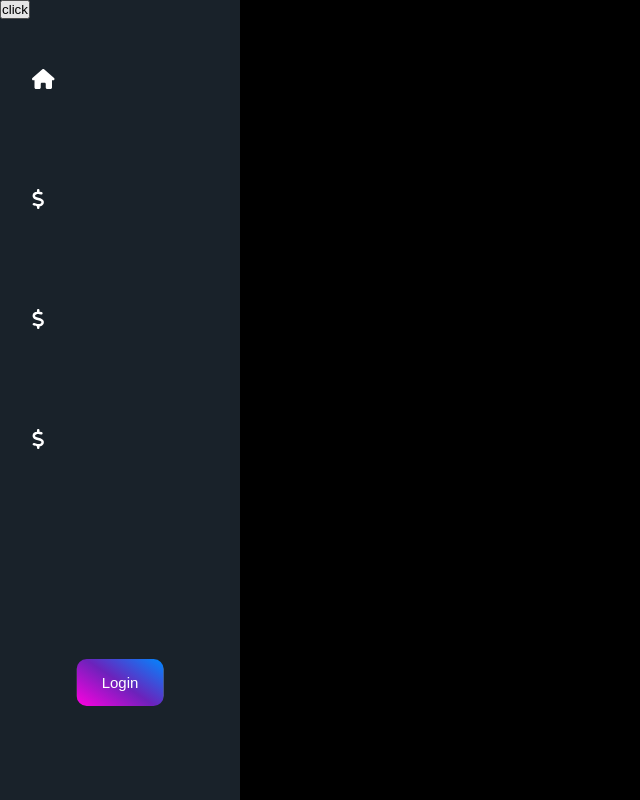
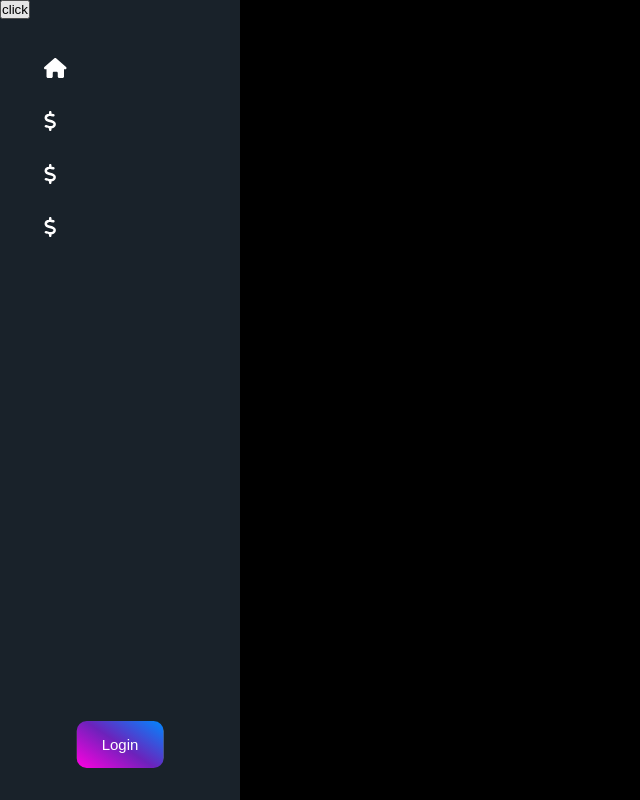
Before and after one commit to rodis00/expense-tracker, a React (Create React App) app in the folder frontend/: page /summaries in a window 1280 px wide. Shown: the whole page, without its empty margins (0-640 px from the left). Built offline with nearby package versions, Linux system fonts and the light colour scheme.

Commit message:
adding styles and variables for better menu visibility and manipluating bgc colors

```diff
--- a/frontend/src/components/Nav/Nav.module.css
+++ b/frontend/src/components/Nav/Nav.module.css
@@ -1,16 +1,22 @@
 :root {
-  --bgc: linear-gradient(34deg, rgba(255,0,224,1) 0%, rgba(108,34,187,1) 50%, rgba(0,136,255,1) 100%);
+  --navBgc: #19222a;
+  --bgcGradient: linear-gradient(
+    34deg,
+    rgba(255, 0, 224, 1) 0%,
+    rgba(108, 34, 187, 1) 50%,
+    rgba(0, 136, 255, 1) 100%
+  );
 }
 
 .navbar {
-  background-color: #19222a;
+  background-color: var(--navBgc);
   width: 15rem;
   height: 100vh;
   position: fixed;
 }
 
 .navbar__h2 {
-  background-image: var(--bgc);
+  background-image: var(--bgcGradient);
   color: white;
   height: 10vh;
   line-height: 10vh;
@@ -18,42 +24,47 @@
 }
 
 .navbar__list {
-  background-color: #19222a;
+  margin-top: 20px;
   list-style-type: none;
 }
 
 .navbar__list__elem {
-  background-color: #19222a;
-  height: 15vh;
-  width: 100%;
-  line-height: 15vh;
+  margin: 5px auto;
+  height: 3rem;
+  width: 90%;
+  line-height: 3rem;
   padding-left: 2rem;
   cursor: pointer;
   font-size: 20px;
   transition: 1s;
+  border-radius: 5px;
 }
 
 .navbar__list__elem__link {
   display: block;
-  height: 15vh;
+  height: 100%;
   width: 100%;
   color: white;
   text-decoration: none;
 }
 
 .active {
-  background-color: #283643;
+  background-color: gray;
+}
+
+.navbar__list__elem__link__icon {
+  padding-right: 30px;
 }
 
 .navbar__list__elem:hover {
-  transition: .5s;
-  background-image: var(--bgc);
+  transition: 0.5s;
+  background-color: rgb(72, 72, 72);
 }
 
 .navbar__btn {
-  background-image: var(--bgc);
-  position: relative;
-  top: 20vh;
+  background-image: var(--bgcGradient);
+  position: absolute;
+  bottom: 2rem;
   left: 50%;
   transform: translateX(-50%);
 }
```
